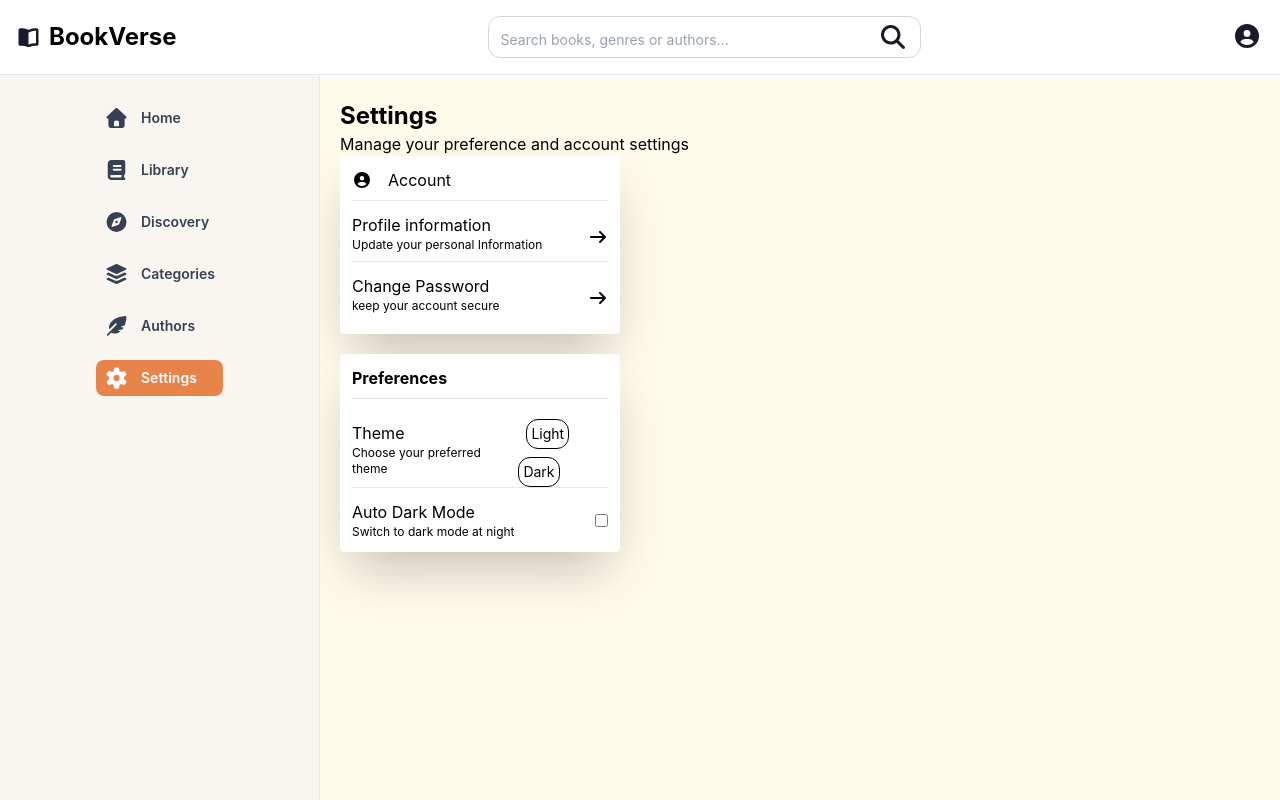
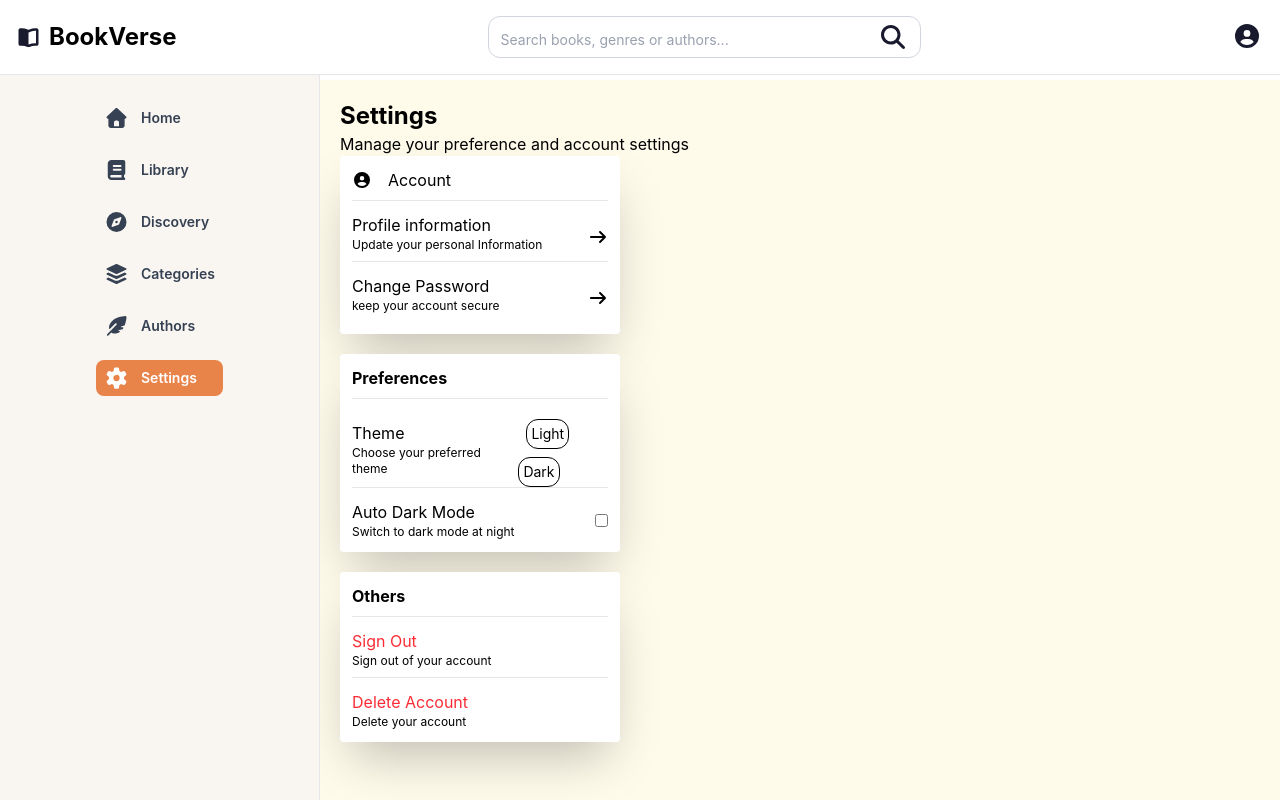
Before and after one commit to DanielApple05/Book-verse, a React (Vite) app in the folder book-verse-frontend/: page /settings in a window 1280 px wide. Built offline with nearby package versions, Linux system fonts and the light colour scheme; no server answers; the HTML template or start-up script is replaced by a standard one.

Commit message:
feat: add sign out and delete account options to Settings page

```diff
--- a/book-verse-frontend/src/assets/pages/settings.jsx
+++ b/book-verse-frontend/src/assets/pages/settings.jsx
@@ -6,6 +6,7 @@ import { faCircleUser, faArrowRight } from '@fortawesome/free-solid-svg-icons';
 import MobileNavBar from '../components/navigations/mobileNavBar';
 
 const Settings = () => {
+  localStorage.getItem('token')
   return (
     <div>
       <Header />
@@ -55,6 +56,17 @@ const Settings = () => {
             <input type="checkbox" />
             </div>
           </div>
+          <div className='bg-white rounded p-3 xl:w-70 w-full space-y-3 shadow-2xl mt-5'>
+            <p className='font-bold border-b border-b-gray-200 pb-2'> Others</p>
+            <div onClick={localStorage.removeItem('token')} className=' border-b border-b-gray-200 pb-2 cursor-pointer'>
+              <p className='text-red-500'>Sign Out</p>
+            <p className='text-xs'>Sign out of your account</p>
+            </div>
+               <div onClick={localStorage.removeItem('token')} className='  cursor-pointer'>
+              <p className='text-red-500'>Delete Account</p>
+            <p className='text-xs'>Delete your account</p>
+            </div>
+          </div>
         </div>
       </div>
       <MobileNavBar />
```
